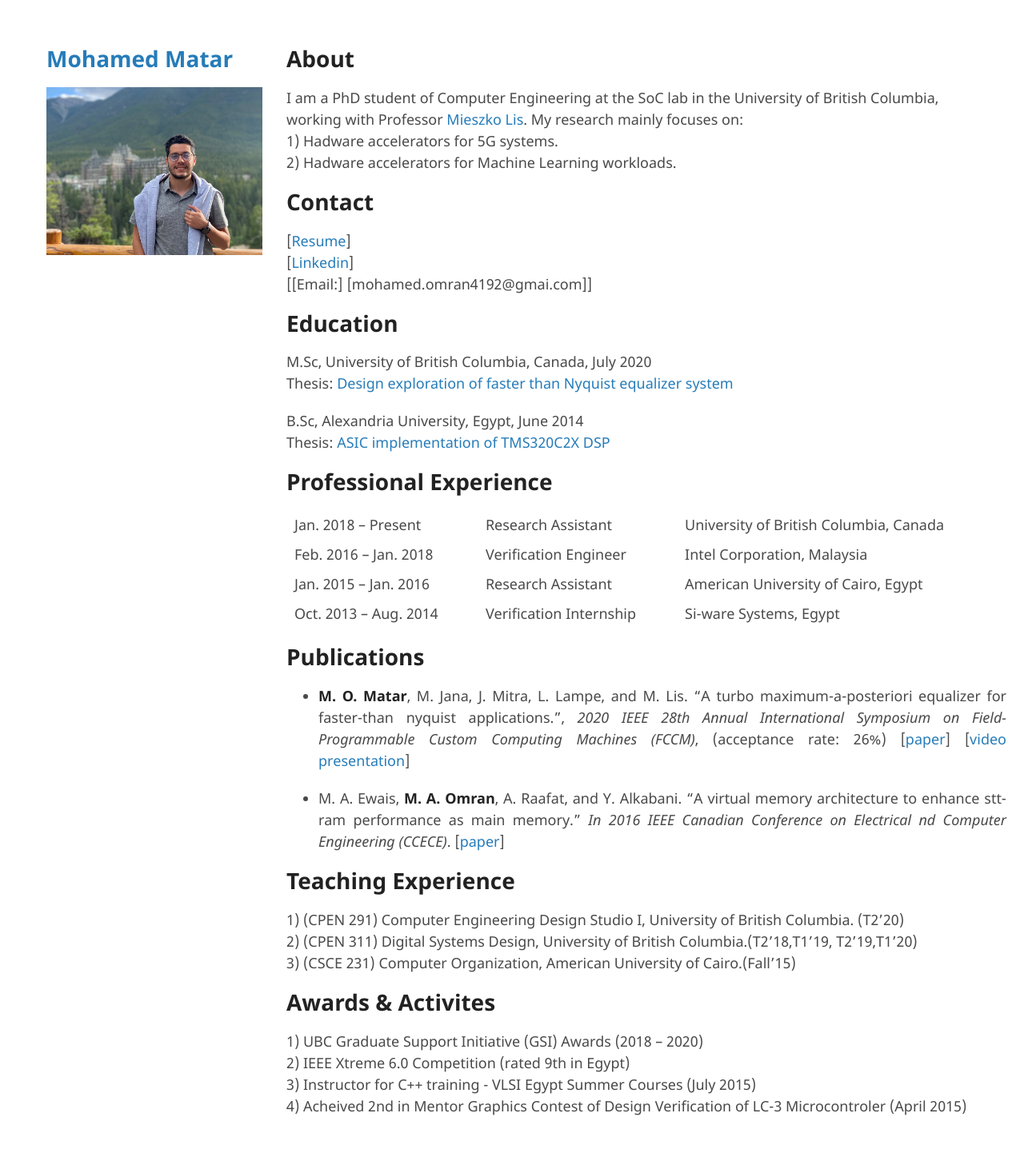
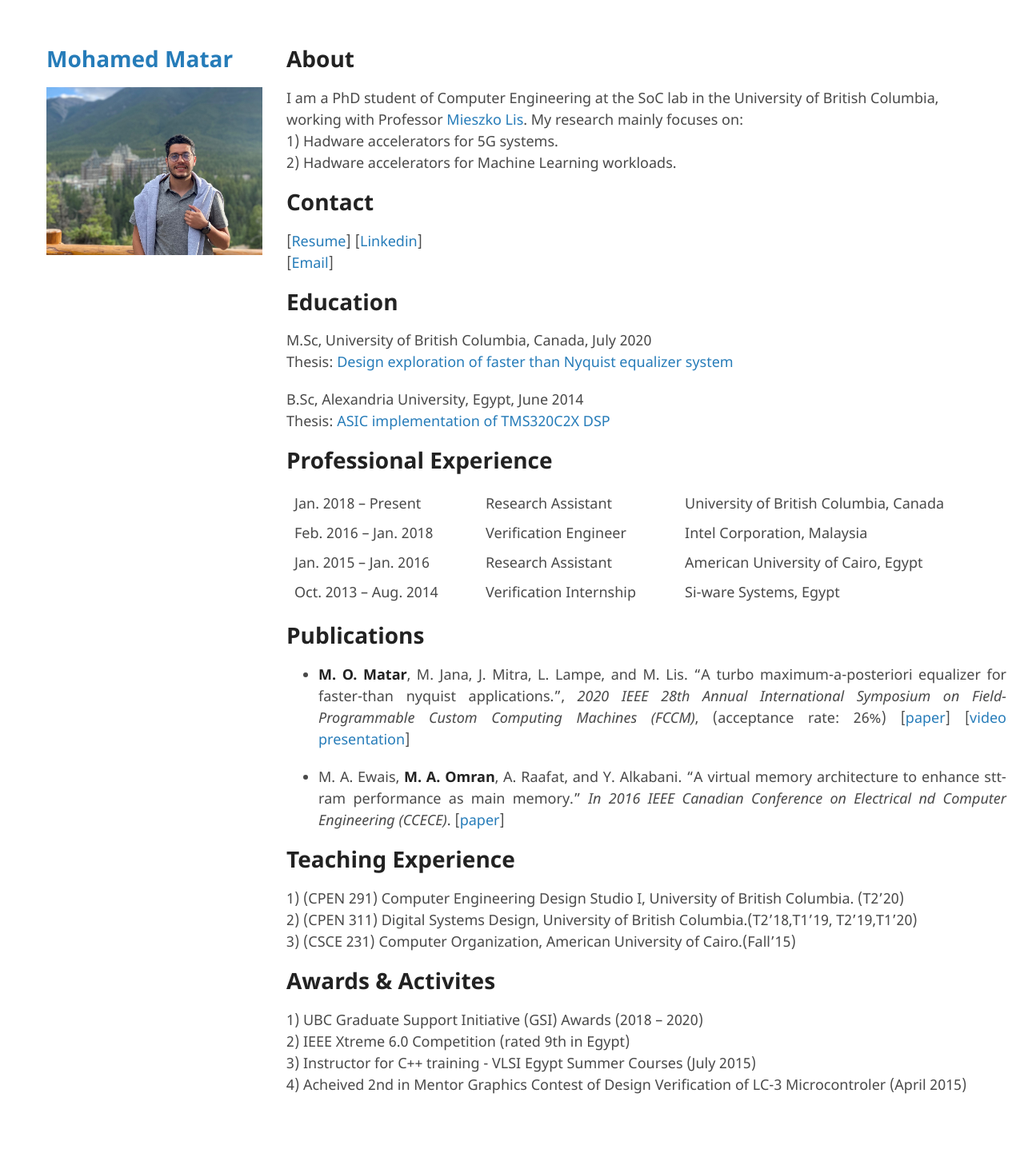
Before and after one commit to maomran/momatar, a Jekyll site: the page built from index.md, in a window 1280 px wide. Shown: the whole page at 80% size. Built offline with Jekyll 4.4.1, drawn with Linux system fonts in a browser that asks for light colours; our own code applies the rules of GitHub Pages for plain Markdown files; the repository's description, which GitHub fills in, is left out; after the commit the page ends 1440 px from its top, so only the background shows below that.

Commit message:
Update index.md

```diff
--- a/index.md
+++ b/index.md
@@ -6,9 +6,8 @@ My research mainly focuses on:  \
 2) Hadware accelerators for Machine Learning workloads.
 
 # Contact
-[[Resume](./docs/resume.pdf)]  \
-[[Linkedin](https://linkedin.com/in/momran66)]  \
-[[Email:] [mohamed.omran4192@gmai.com]]
+[[Resume](./docs/resume.pdf)]  [[Linkedin](https://linkedin.com/in/momran66)]  \
+[[Email](mohamed.omran4192@gmai.com)]
 
 # Education
 M.Sc, University of British Columbia, Canada, July 2020 \
```
